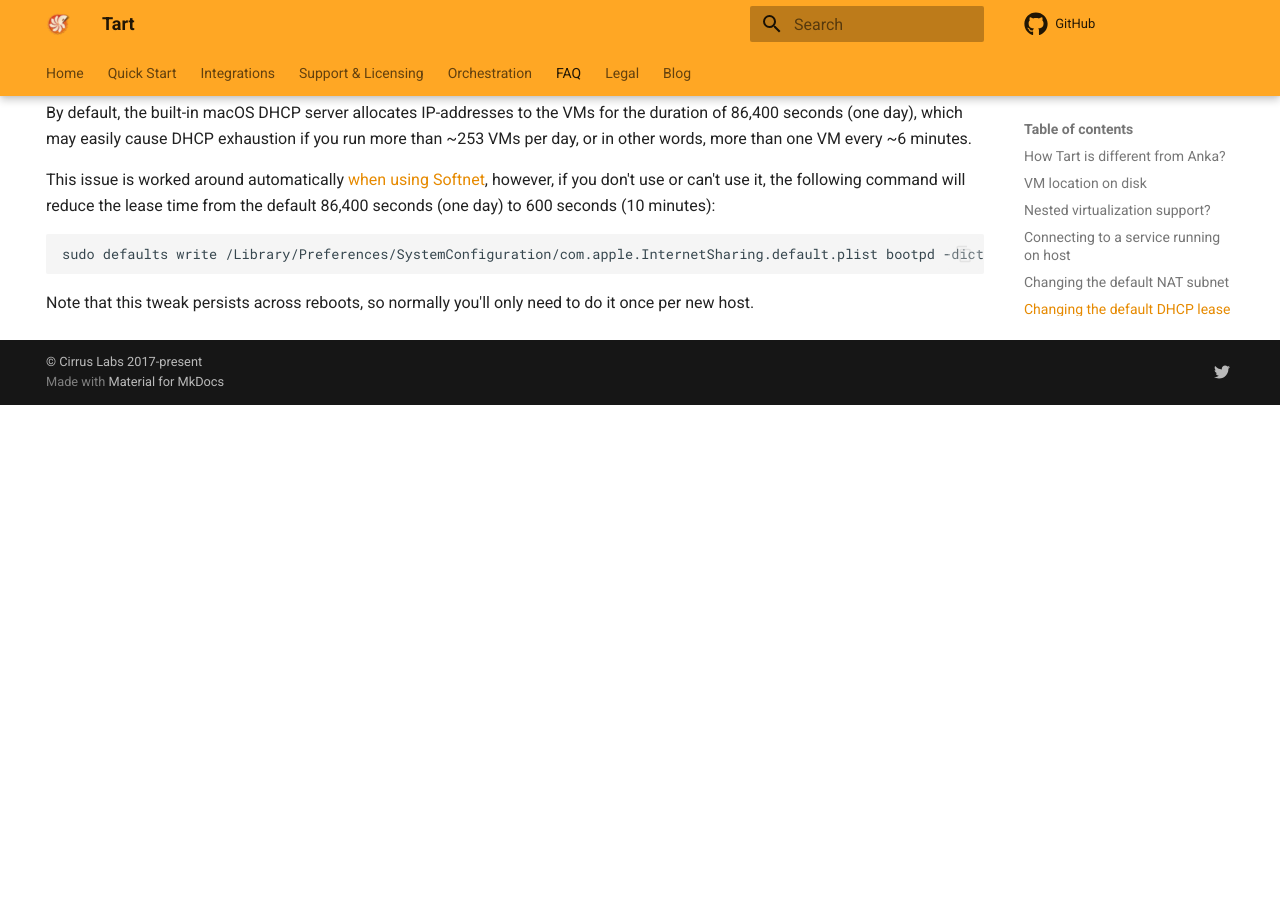
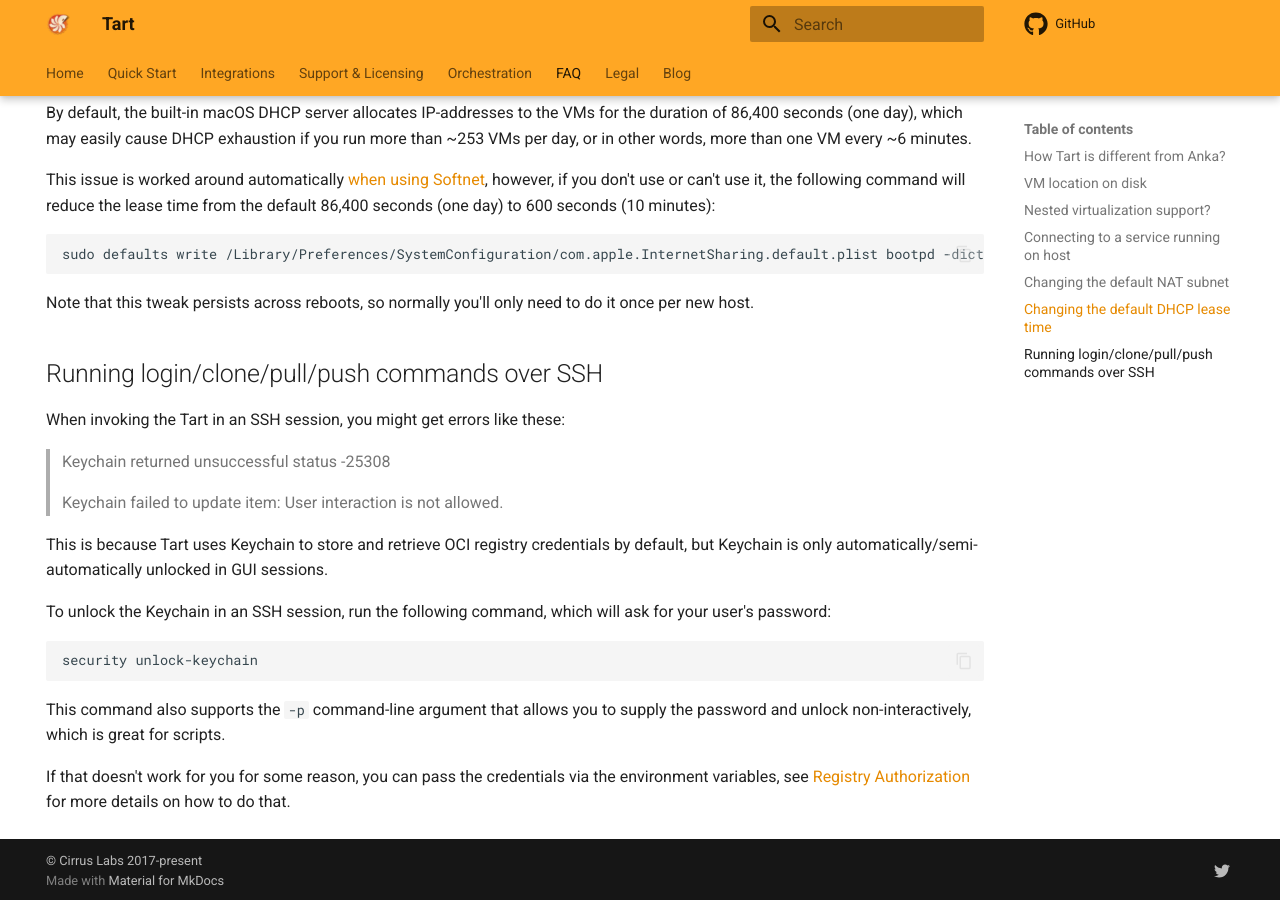
Before and after one commit to cirruslabs/tart, an MkDocs documentation site: the page built from docs/faq.md, in a window 1280 px wide and 900 px high, scrolled down 1368 px. Built offline with MkDocs 1.6.1 and Material for MkDocs 9.7.7, drawn with Linux system fonts in a browser that asks for light colours; plug-ins that fetch from the network failed and are left out; comment, search, counter and statistics services are not loaded; before the commit the page ends 1773 px from its top, so only the background shows below that.

Commit message:
Document how to unlock the Keychain over SSH

````diff
--- a/docs/faq.md
+++ b/docs/faq.md
@@ -66,3 +66,23 @@
 ```
 
 Note that this tweak persists across reboots, so normally you'll only need to do it once per new host.
+
+## Running login/clone/pull/push commands over SSH
+
+When invoking the Tart in an SSH session, you might get errors like these:
+
+>Keychain returned unsuccessful status -25308
+
+>Keychain failed to update item: User interaction is not allowed.
+
+This is because Tart uses Keychain to store and retrieve OCI registry credentials by default, but Keychain is only automatically/semi-automatically unlocked in GUI sessions.
+
+To unlock the Keychain in an SSH session, run the following command, which will ask for your user's password:
+
+```shell
+security unlock-keychain
+```
+
+This command also supports the `-p` command-line argument that allows you to supply the password and unlock non-interactively, which is great for scripts.
+
+If that doesn't work for you for some reason, you can pass the credentials via the environment variables, see [Registry Authorization](integrations/vm-management.md#registry-authorization) for more details on how to do that.
````
